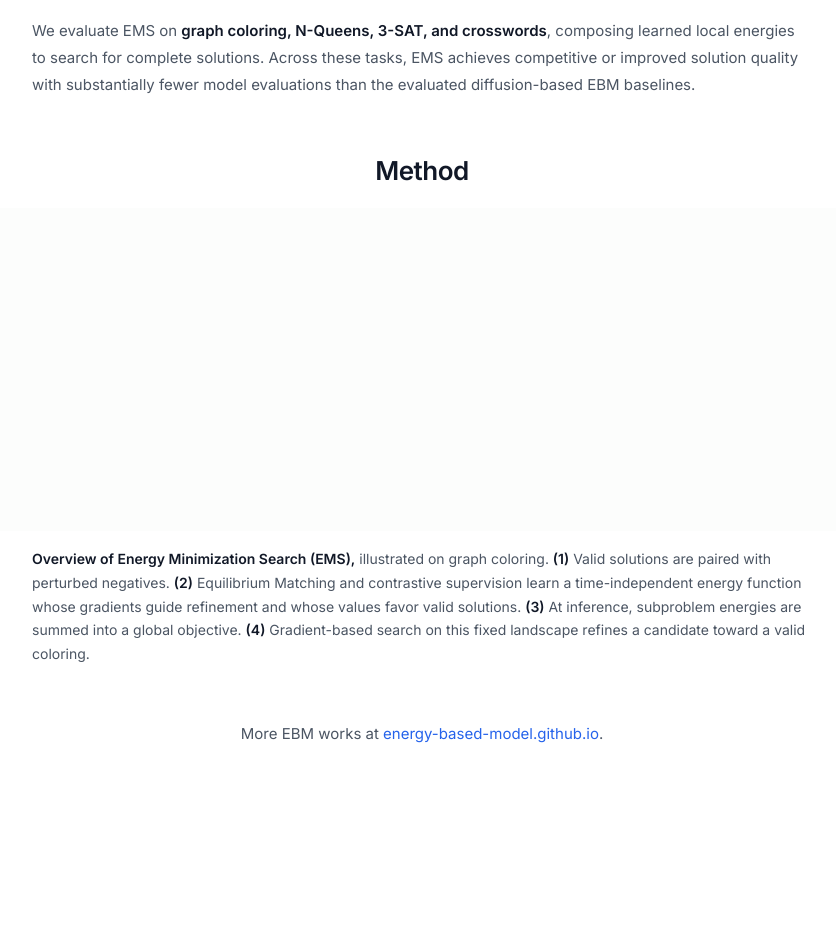
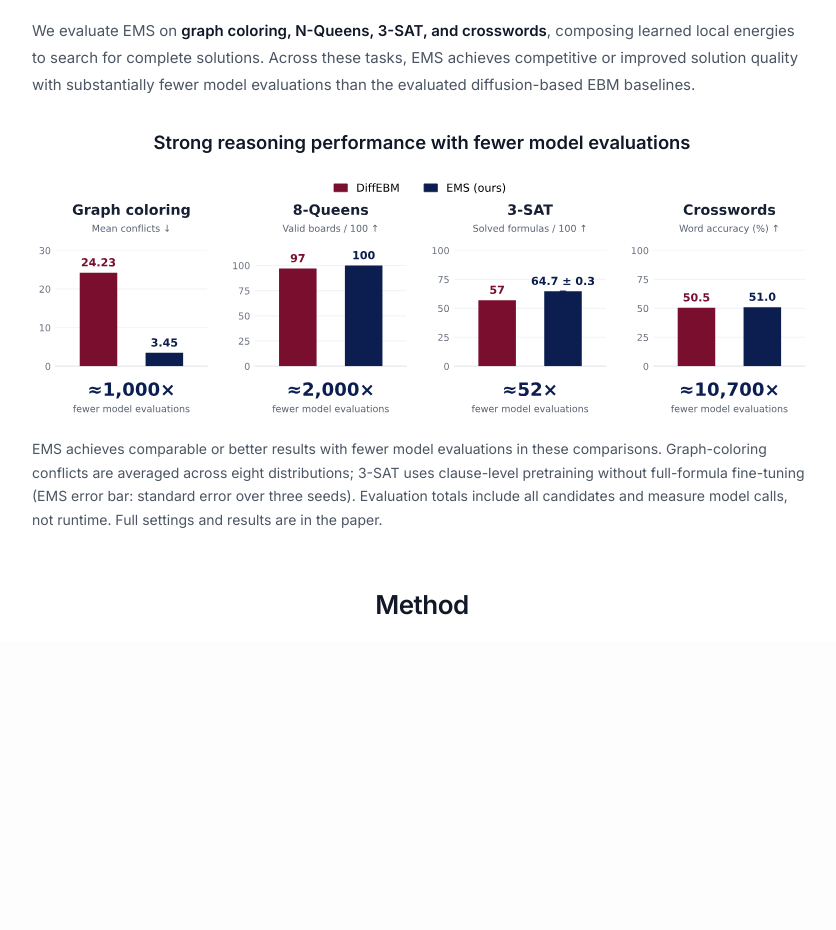
Before and after one commit to energy-based-model/ems, a plain HTML site: page docs/index.html in a window 1280 px wide. Shown: the part 2001-2931 px from the top of the page, without its empty margins (218-1054 px from the left). Before the commit the page ends 2796 px from the top, so only its background shows below. Drawn offline with Linux system fonts and the light colour scheme; some icons are missing.

Commit message:
added reasoning grapohs

```diff
--- a/docs/index.html
+++ b/docs/index.html
@@ -306,6 +306,7 @@
 
       .overview-figure figcaption,
       .reasoning-figure figcaption,
+      .reasoning-results figcaption,
       .method-section figcaption {
         max-width: 780px;
         margin: 1rem auto 0;
@@ -355,6 +356,24 @@
 
       .reasoning-figure {
         margin-bottom: 1.25rem;
+      }
+
+      .reasoning-results {
+        margin-top: 2rem;
+      }
+
+      .reasoning-results h3 {
+        margin-bottom: 1rem;
+        text-align: center;
+        font-size: 1.15rem;
+        font-weight: 600;
+        line-height: 1.4;
+      }
+
+      .reasoning-results img {
+        display: block;
+        width: 100%;
+        height: auto;
       }
 
       .content-section strong,
@@ -551,6 +570,25 @@
             improved solution quality with substantially fewer model evaluations
             than the evaluated diffusion-based EBM baselines.
           </p>
+          <figure class="reasoning-results" aria-labelledby="reasoning-results-title">
+            <h3 id="reasoning-results-title">Strong reasoning performance with fewer model evaluations</h3>
+            <picture>
+              <source media="(max-width: 600px)" srcset="images/reasoning_results_mobile.svg" />
+              <img
+                src="images/reasoning_results.svg"
+                loading="lazy"
+                alt="DiffEBM versus EMS: mean graph-coloring conflicts 24.23 versus 3.45; valid 8-Queens boards 97 versus 100; solved 3-SAT formulas 57 versus 64.7; crossword word accuracy 50.5% versus 51.0%. EMS uses approximately 1,000, 2,000, 52, and 10,700 times fewer total model evaluations, respectively."
+              />
+            </picture>
+            <figcaption>
+              EMS achieves comparable or better results with fewer model evaluations
+              in these comparisons. Graph-coloring conflicts are averaged across eight
+              distributions; 3-SAT uses clause-level pretraining without full-formula
+              fine-tuning (EMS error bar: standard error over three seeds).
+              Evaluation totals include all candidates and measure model calls, not runtime.
+              Full settings and results are in the paper.
+            </figcaption>
+          </figure>
         </section>
 
         <section class="content-section method-section" aria-labelledby="method-title">
```
Also changed, not shown: docs/images/reasoning_results.png (added), docs/images/reasoning_results.svg (added), docs/images/reasoning_results_mobile.png (added), docs/images/reasoning_results_mobile.svg (added).
